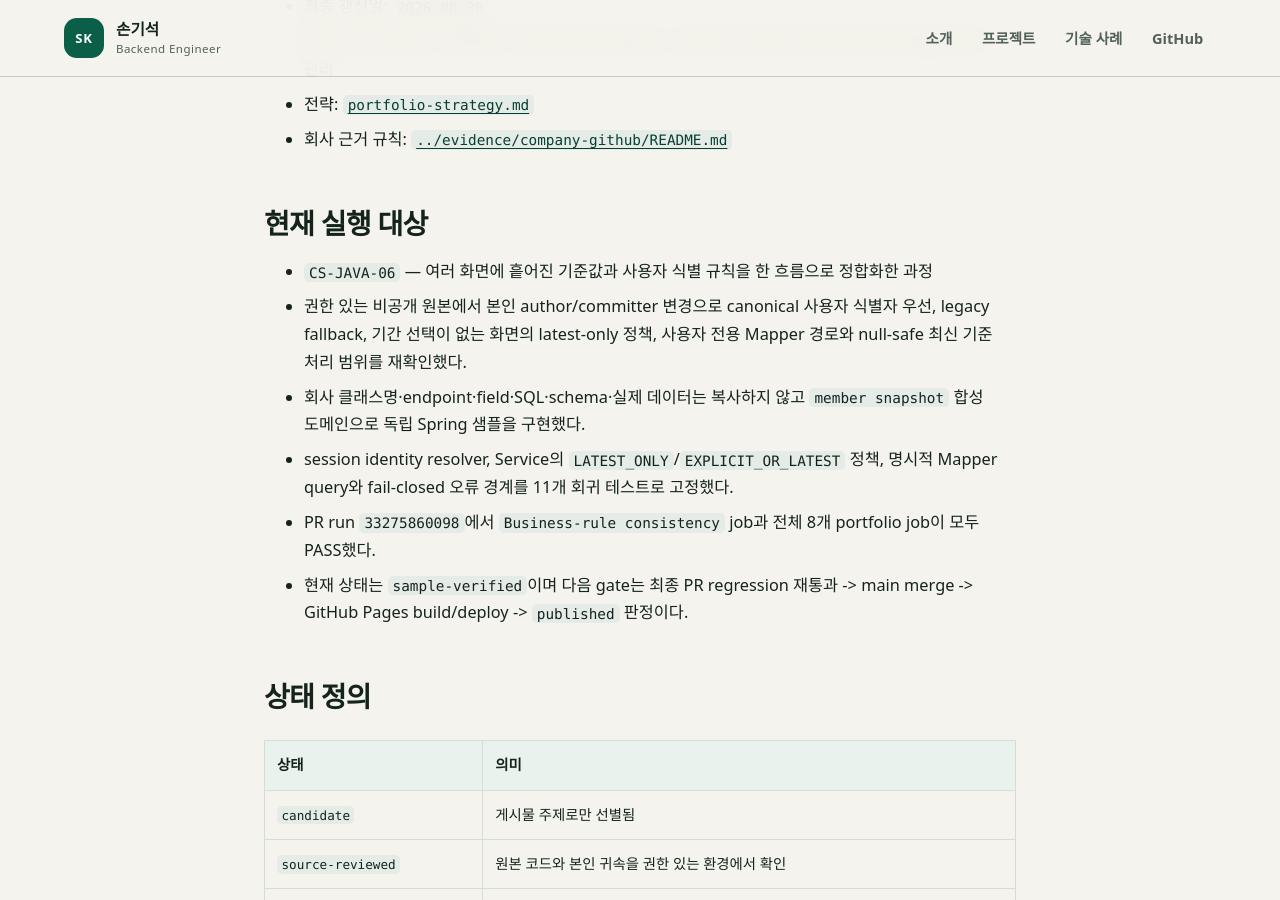
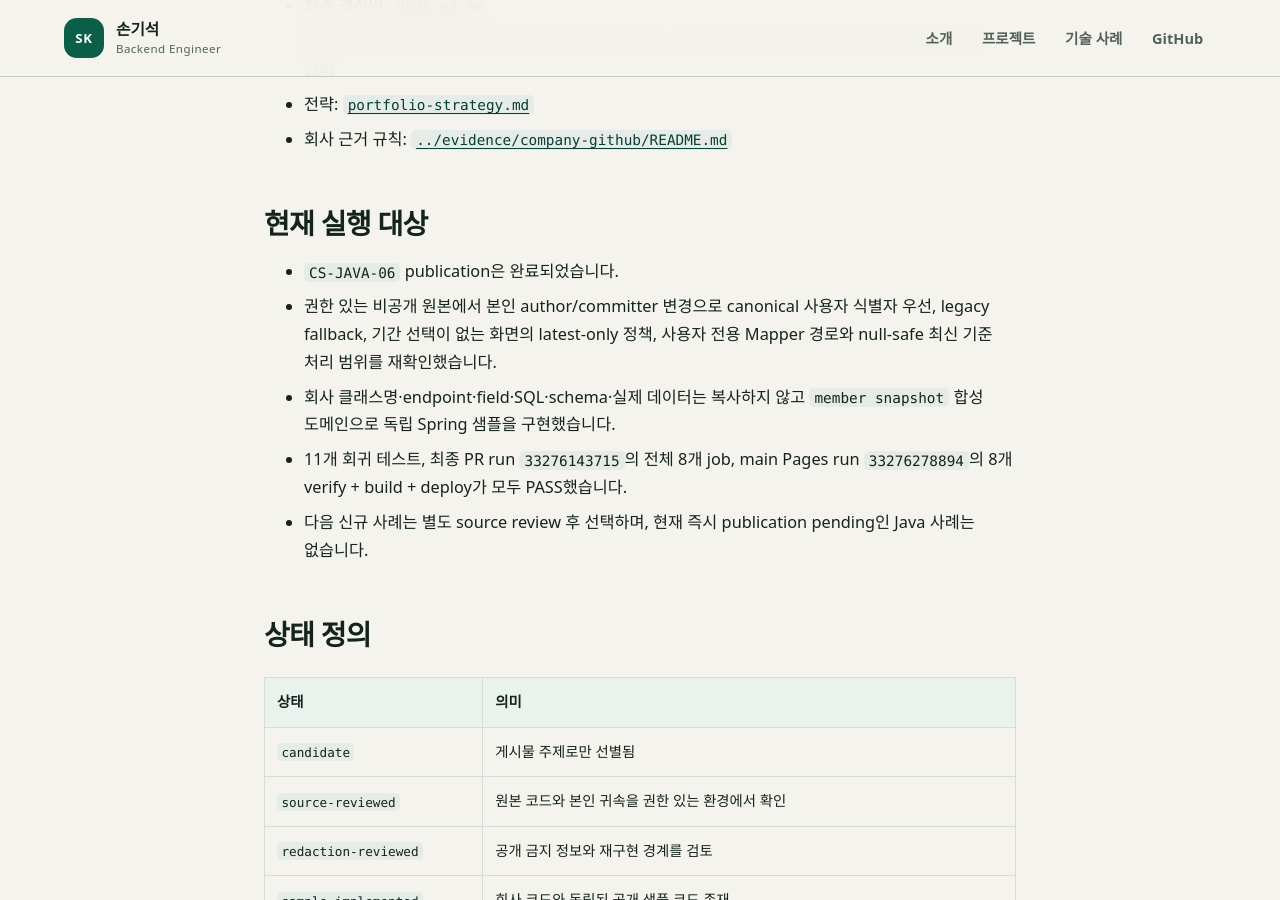
Before and after one commit to son1004007/engineering-career-portfolio, a Jekyll site: the page built from 03_portfolio/case-study-index.md, in a window 1280 px wide and 900 px high, scrolled down 261 px. Built offline with Jekyll 4.4.1, drawn with Linux system fonts in a browser that asks for light colours; our own code applies the rules of GitHub Pages for plain Markdown files; some of the changed text lies outside the part shown.

Commit message:
docs: mark CS-JAVA-06 published

```diff
--- a/03_portfolio/case-study-index.md
+++ b/03_portfolio/case-study-index.md
@@ -7,12 +7,11 @@
 
 ## 현재 실행 대상
 
-- `CS-JAVA-06` — 여러 화면에 흩어진 기준값과 사용자 식별 규칙을 한 흐름으로 정합화한 과정
-- 권한 있는 비공개 원본에서 본인 author/committer 변경으로 canonical 사용자 식별자 우선, legacy fallback, 기간 선택이 없는 화면의 latest-only 정책, 사용자 전용 Mapper 경로와 null-safe 최신 기준 처리 범위를 재확인했다.
-- 회사 클래스명·endpoint·field·SQL·schema·실제 데이터는 복사하지 않고 `member snapshot` 합성 도메인으로 독립 Spring 샘플을 구현했다.
-- session identity resolver, Service의 `LATEST_ONLY`/`EXPLICIT_OR_LATEST` 정책, 명시적 Mapper query와 fail-closed 오류 경계를 11개 회귀 테스트로 고정했다.
-- PR run `33275860098`에서 `Business-rule consistency` job과 전체 8개 portfolio job이 모두 PASS했다.
-- 현재 상태는 `sample-verified`이며 다음 gate는 최종 PR regression 재통과 -> main merge -> GitHub Pages build/deploy -> `published` 판정이다.
+- `CS-JAVA-06` publication은 완료되었습니다.
+- 권한 있는 비공개 원본에서 본인 author/committer 변경으로 canonical 사용자 식별자 우선, legacy fallback, 기간 선택이 없는 화면의 latest-only 정책, 사용자 전용 Mapper 경로와 null-safe 최신 기준 처리 범위를 재확인했습니다.
+- 회사 클래스명·endpoint·field·SQL·schema·실제 데이터는 복사하지 않고 `member snapshot` 합성 도메인으로 독립 Spring 샘플을 구현했습니다.
+- 11개 회귀 테스트, 최종 PR run `33276143715`의 전체 8개 job, main Pages run `33276278894`의 8개 verify + build + deploy가 모두 PASS했습니다.
+- 다음 신규 사례는 별도 source review 후 선택하며, 현재 즉시 publication pending인 Java 사례는 없습니다.
 
 ## 상태 정의
 
@@ -36,7 +35,7 @@
 | `CS-JAVA-04` | Java 업무 화면과 Python 분석 결과 재적재를 연결한 데이터 서비스 | `WORK-DATA-01`, `E2`, `implemented` | `candidate` | 가상 분석 결과와 DB를 사용하는 Java/Python 연계 샘플 | 개인 기여 코드, 트랜잭션 경계와 운영 반영 범위 재확인 |
 | `CS-JAVA-11` | [Java/Spring 통계 품질 분석 화면에서 CSV·Excel 데이터와 Xbar-R 시각화를 연결한 과정](case-studies/statistical-analysis-ui.md) | `WORK-DATA-03`, `E2`, 추가 업무 계정 소유와 비공개 코드 일부 기여 확인 | `source-reviewed` | 합성 측정값과 공개 수식으로 업로드·집계·차트 흐름을 독립 구현 | 직접 기여 범위를 화면·데이터 처리 단위로 제한하고 통계 정확도 테스트 설계 |
 | `CS-JAVA-05` | 엔터프라이즈 웹·API·DB 연동의 장애와 운영 개선 사례 | `WORK-PLATFORM-01`, `E2`, `implemented` | `candidate` | 도메인을 일반화한 API 연동·재시도·추적 샘플 | 하나의 구체적 문제로 범위 축소 및 본인 기여 재확인 |
-| `CS-JAVA-06` | [여러 화면에 흩어진 기준값과 사용자 식별 규칙을 한 흐름으로 정합화한 과정](case-studies/business-rule-consistency.md) | `WORK-EDU-01`, `E2`, 권한 있는 비공개 원본에서 본인 귀속 변경 재확인 + 공개 샘플 11개 테스트 + PR run `33275860098` 전체 8개 job PASS | `sample-verified`, **active** | [합성 Spring Boot member-snapshot 샘플](../02_projects/case-study-samples/business-rule-consistency/README.md): canonical session identity, latest-only policy, explicit Mapper boundary, fail-closed errors | 최종 PR regression -> main merge -> Pages deploy 후 `published` |
+| `CS-JAVA-06` | [여러 화면에 흩어진 기준값과 사용자 식별 규칙을 한 흐름으로 정합화한 과정](case-studies/business-rule-consistency.md) | `WORK-EDU-01`, `E2`, 권한 있는 비공개 원본에서 본인 귀속 변경 재확인 + 공개 샘플 11개 테스트 + final PR `33276143715` 8개 job PASS + main Pages `33276278894` PASS | `published` | [합성 Spring Boot member-snapshot 샘플](../02_projects/case-study-samples/business-rule-consistency/README.md): canonical session identity, latest-only policy, explicit Mapper boundary, fail-closed errors | 실제 회사 SSO/session·Mapper SQL/운영 DB·전체 정합성은 별도 증거 전 사용 금지 |
 
 ### 공개 전 별도 보안 검토가 필요한 개인 코드 후보
 
@@ -49,7 +48,7 @@
 | `CS-JAVA-09` | 확장자와 파일 시그니처를 함께 검사하는 업로드 검증 | Multipart 처리, allowlist, magic number, 설정 외부화 | `hold` | 크기·단축 입력·MIME 불일치·악성 fixture 테스트 추가 |
 | `CS-JAVA-10` | DB 버전 차이로 깨진 목록 페이징을 호환 구조로 복구한 과정 | MyBatis, pagination, 레거시 DB 호환성 | `hold` | Testcontainers 기반 버전별 재현과 실행계획 비교 |
 
-`CS-JAVA-02`와 `CS-JAVA-03`은 회사 코드와 독립된 공개 샘플 검증 및 main Pages deploy까지 완료해 `published`입니다. `CS-JAVA-01`은 공개 샘플이 검증된 상태를 유지합니다. `CS-JAVA-06`은 회사 코드와 독립된 공개 샘플 11개 테스트와 전체 PR regression을 통과해 `sample-verified`이며 Pages publication gate가 남아 있습니다. 나머지 `source-reviewed` 사례는 공개 재현 코드와 테스트가 생기기 전 완료 상태로 올리지 않습니다.
+`CS-JAVA-02`, `CS-JAVA-03`, `CS-JAVA-06`은 회사 코드와 독립된 공개 샘플 검증 및 main Pages deploy까지 완료해 `published`입니다. `CS-JAVA-01`은 공개 샘플이 검증된 상태를 유지합니다. 나머지 `source-reviewed` 사례는 공개 재현 코드와 테스트가 생기기 전 완료 상태로 올리지 않습니다.
 
 ## Priority 2. AI 응용과 검증
 
```
